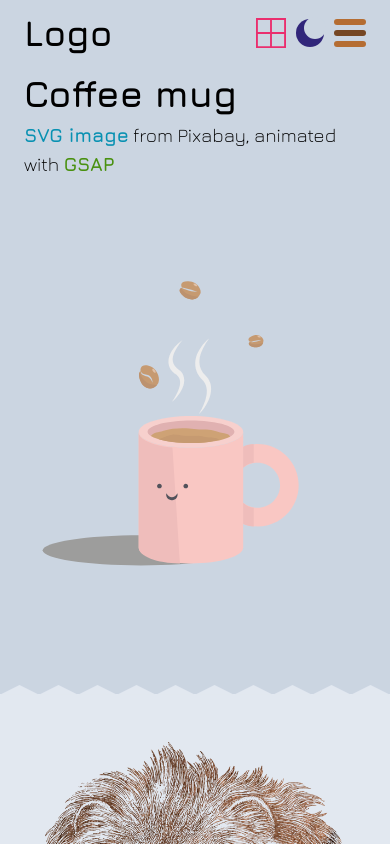
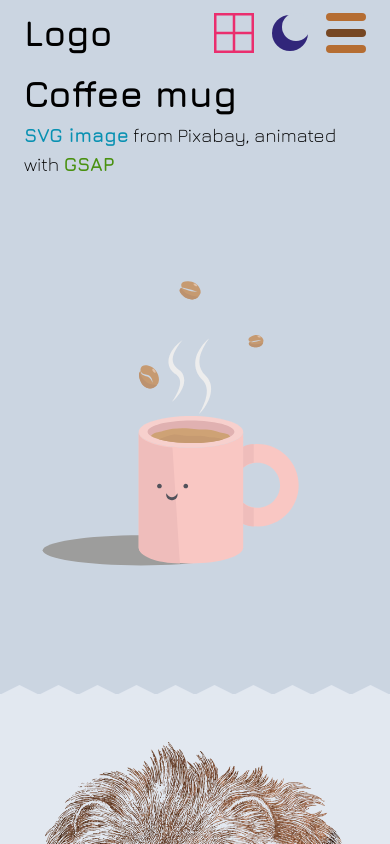
Before and after one commit to LTeemu/Thesis, a Next.js app: page / in a window 390 px wide. Shown: the top 844 px of the page. Built offline with nearby package versions, Linux system fonts and the light colour scheme.

Commit message:
Better and bigger buttons

```diff
--- a/components/Darkbtn.js
+++ b/components/Darkbtn.js
@@ -14,7 +14,7 @@ const Darkbtn = () => {
 			.fromTo('#sun-shadow2', { boxShadow: '15px 0 0 0 #e3b566, -15px 0 0 0 #e3b566', rotation: 90, opacity: 1 }, { boxShadow: '0px 0 0 0 transparent, 0px 0 0 0 transparent', opacity: 0 }, '<')
 			.fromTo('#sun-shadow3', { boxShadow: '15px 0 0 0 #d4a149, -15px 0 0 0 #d4a149', rotation: 45, opacity: 1 }, { boxShadow: '0px 0 0 0 transparent, 0px 0 0 0 transparent', opacity: 0 }, '<')
 			.fromTo('#sun-shadow4', { boxShadow: '15px 0 0 0 #d4a149, -15px 0 0 0 #d4a149', rotation: -45, opacity: 1 }, { boxShadow: '0px 0 0 0 transparent, 0px 0 0 0 transparent', opacity: 0 }, '<')
-			.fromTo('#sun', { width: '55%', height: '55%', backgroundColor: '#e3b566' }, { width: '90%', height: '90%', backgroundColor: '#31267a' }, '<+0.1')
+			.fromTo('#sun', { width: '40%', height: '40%', backgroundColor: '#e3b566' }, { width: '90%', height: '90%', backgroundColor: '#31267a' }, '<+0.1')
 			.fromTo('#ball', { height: 0, width: 0 }, { height: '70%', width: '70%' }, '<')
 			.addLabel('dark')
 	}, [])
@@ -28,9 +28,9 @@ const Darkbtn = () => {
 	}, [])
 
 	return (
-		<div id='darkbtn_container' className='cursor-pointer flex flex-col relative h-[32px] w-[32px] m-auto items-center justify-center'
+		<div id='darkbtn_container' className='cursor-pointer flex flex-col relative h-[40px] w-[40px] m-auto items-center justify-center'
 			onClick={() => theme === 'dark' ? setTheme('light') : setTheme('dark')}>
-			<span className={'w-[55%] h-[55%] bg-[#e3b566] rounded-[50%]'} id='sun'></span>
+			<span className={'w-[40%] h-[40%] bg-[#e3b566] rounded-[50%]'} id='sun'></span>
 			<span className='h-[9%] w-[15%] absolute opacity-1' id='sun-shadow1'></span>
 			<span className='h-[9%] w-[15%] absolute opacity-1' id='sun-shadow2'></span>
 			<span className='h-[9%] w-[15%] absolute opacity-1' id='sun-shadow3'></span>
--- a/components/Hamburger.js
+++ b/components/Hamburger.js
@@ -7,8 +7,8 @@ const Hamburger = ({ navOpen, setNavOpen }) => {
   useEffect(() => {
     burgerTL.current = gsap.timeline({ defaults: { duration: 0.2 } })
     burgerTL.current
-      .to('#burger_top', { y: 0 })
-      .to('#burger_bottom', { y: 0 }, '<')
+      .to('#burger_top', { yPercent: -50, top: "50%" })
+      .to('#burger_bottom', { yPercent: -50, top: "50%" }, '<')
       .to('#burger_top', { rotate: 45 }, '>')
       .to('#burger_middle', { rotate: -45 }, '<')
       .to('#burger_bottom', { rotate: -45 }, '<')
@@ -19,10 +19,11 @@ const Hamburger = ({ navOpen, setNavOpen }) => {
   }, [navOpen])
 
   return (
-    <div id='burger_container' className='cursor-pointer flex flex-col relative h-[32px] w-[32px] justify-center my-auto md:hidden' onClick={() => setNavOpen(!navOpen)}>
-      <span id='burger_top' className='absolute w-full -translate-y-[11px] bg-[#b56d32] rounded-md h-1/5'></span>
+    //xPercent:-50, left:"50%", yPercent:-50, top:"50%", position: "absolute"
+    <div id='burger_container' className='cursor-pointer flex flex-col relative h-[40px] w-[40px] justify-center my-auto md:hidden ' onClick={() => setNavOpen(!navOpen)}>
+      <span id='burger_top' className='absolute w-full top-[0%] bg-[#b56d32] rounded-md h-1/5'></span>
       <span id='burger_middle' className='absolute w-full bg-[#764723] rounded-md h-1/5'></span>
-      <span id='burger_bottom' className='absolute w-full translate-y-[11px] bg-[#b56d32] rounded-md h-1/5'></span>
+      <span id='burger_bottom' className='absolute w-full bottom-[0%]  bg-[#b56d32] rounded-md h-1/5'></span>
     </div>
   )
 }
--- a/components/Mug.js
+++ b/components/Mug.js
@@ -19,7 +19,7 @@ const Mug = () => {
       .to('#face', { yoyo: true, translateX: -10, duration: 0.8, scaleX: 1.01, repeatDelay: 10, }, 'loopStart')
       .to('#mugshadow, #hshadowt, #hshadowb', { yoyo: true, duration: 3, scaleX: 0.8, repeatDelay: 10, }, 'loopStart')
       .to('#groundshadow', { yoyo: true, duration: 3, scaleX: 1.1, xPercent: -10, yPercent: -3, repeatDelay: 10, }, 'loopStart')
-      .to('#coffeedark', { yoyo: true, duration: 3, scaleX: 0.9, repeatDelay: 1, }, 'loopStart')
+    //.to('#coffeedark', { yoyo: true, duration: 3, scaleX: 0.9, repeatDelay: 1, }, 'loopStart')
   }, [])
 
   return (
--- a/components/ToggleBorder.js
+++ b/components/ToggleBorder.js
@@ -8,17 +8,17 @@ const ToggleBorder = () => {
     let divs = document.querySelectorAll('div')
     bordersVisible
       ? divs.forEach((div) => {
-          div.classList.add('toggleBorder')
-        })
+        div.classList.add('toggleBorder')
+      })
       : divs.forEach((div) => {
-          div.classList.remove('toggleBorder')
-        })
+        div.classList.remove('toggleBorder')
+      })
   }, [bordersVisible])
 
   return bordersVisible ? (
-    <BsBorder onClick={() => setBordersVisible(!bordersVisible)} size={30} color="#ea2e6e" className="m-auto cursor-pointer" />
+    <BsBorder onClick={() => setBordersVisible(!bordersVisible)} size={40} color="#ea2e6e" className="m-auto cursor-pointer" />
   ) : (
-    <BsBorderAll onClick={() => setBordersVisible(!bordersVisible)} size={30} color="#ea2e6e" className="m-auto cursor-pointer" />
+    <BsBorderAll onClick={() => setBordersVisible(!bordersVisible)} size={40} color="#ea2e6e" className="m-auto cursor-pointer" />
   )
 }
 
--- a/styles/globals.css
+++ b/styles/globals.css
@@ -36,7 +36,7 @@ p {
 }
 
 .ml-children > *:not(:first-child) {
-  margin-left: 0.5em;
+  margin-left: 1em;
 }
 
 #hamburger:before {
--- a/styles/globals.scss
+++ b/styles/globals.scss
@@ -37,7 +37,7 @@ p {
 }
 
 .ml-children>*:not(:first-child) {
-  margin-left: 0.5em;
+  margin-left: 1em;
 }
 
 #hamburger {
```
Also changed, not shown: 1 other file (tests, documents, lock files or other folders).
